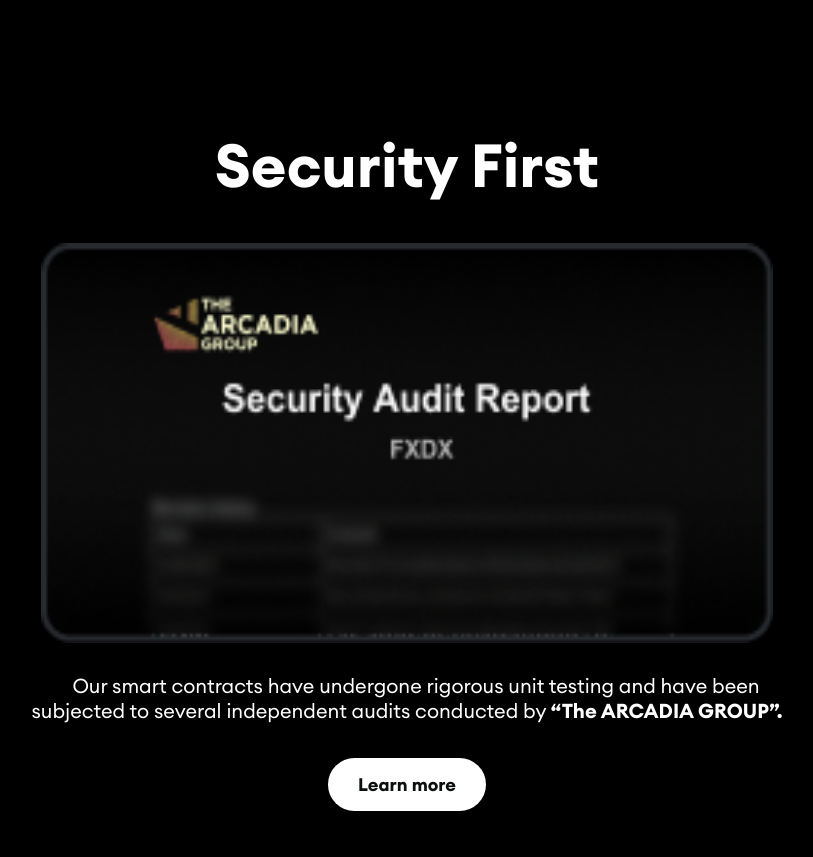
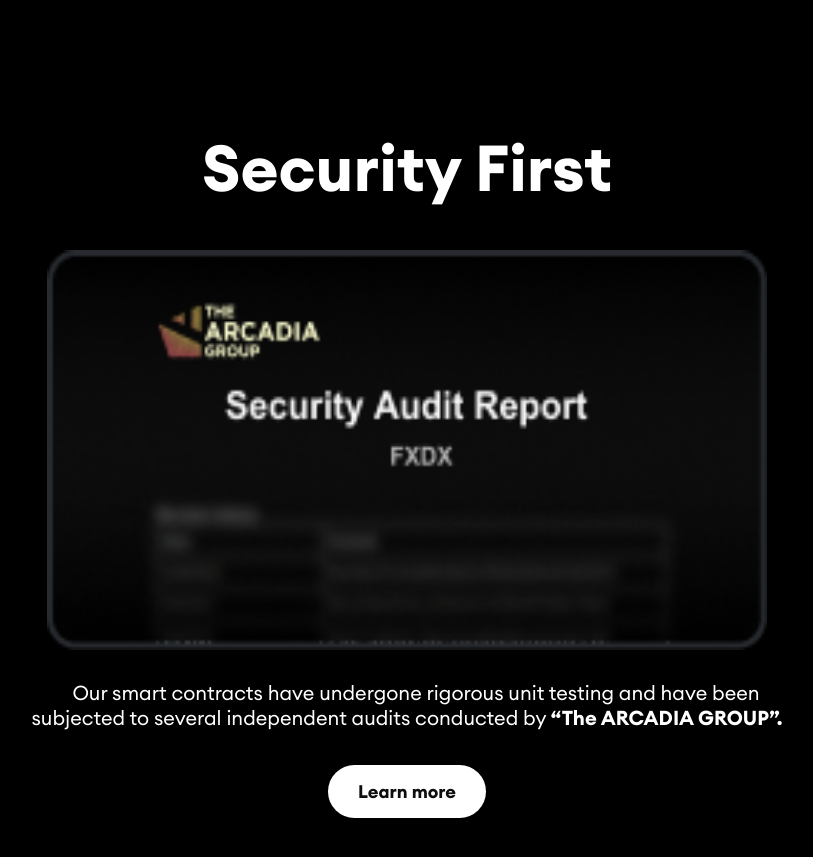
Before and after one commit to pramaths/fxdx-landing-page, a React app: page / in a window 1280 px wide. Shown: the part 1940-2797 px from the top of the page, without its empty margins (233-1046 px from the left). Built offline with nearby package versions, Linux system fonts and the light colour scheme; no server answers.

Commit message:
Update Audit.css

```diff
--- a/src/components/Audit/Audit.css
+++ b/src/components/Audit/Audit.css
@@ -17,7 +17,7 @@
   font-family: "Euclid Circular A";
   margin-bottom: 20px;
   margin-top: 10px;
-  text-indent: 20px;
+  text-indent: 16px;
 }
 .subheading-container {
   display: flex;
@@ -25,8 +25,8 @@
   align-items: center;
   justify-content: center;
   margin-bottom: 30px;
-  margin-right: 10px;
-  margin-left: 10px;
+  margin-right: 20px;
+  margin-left: 20px;
 }
 
 .button {
@@ -52,7 +52,7 @@
   }
 
   .Audit-heading {
-     font-size: 60px;
+     font-size: 64px;
       text-align: center;
   text-transform: capitalize;
   color: #ffffff;
```
